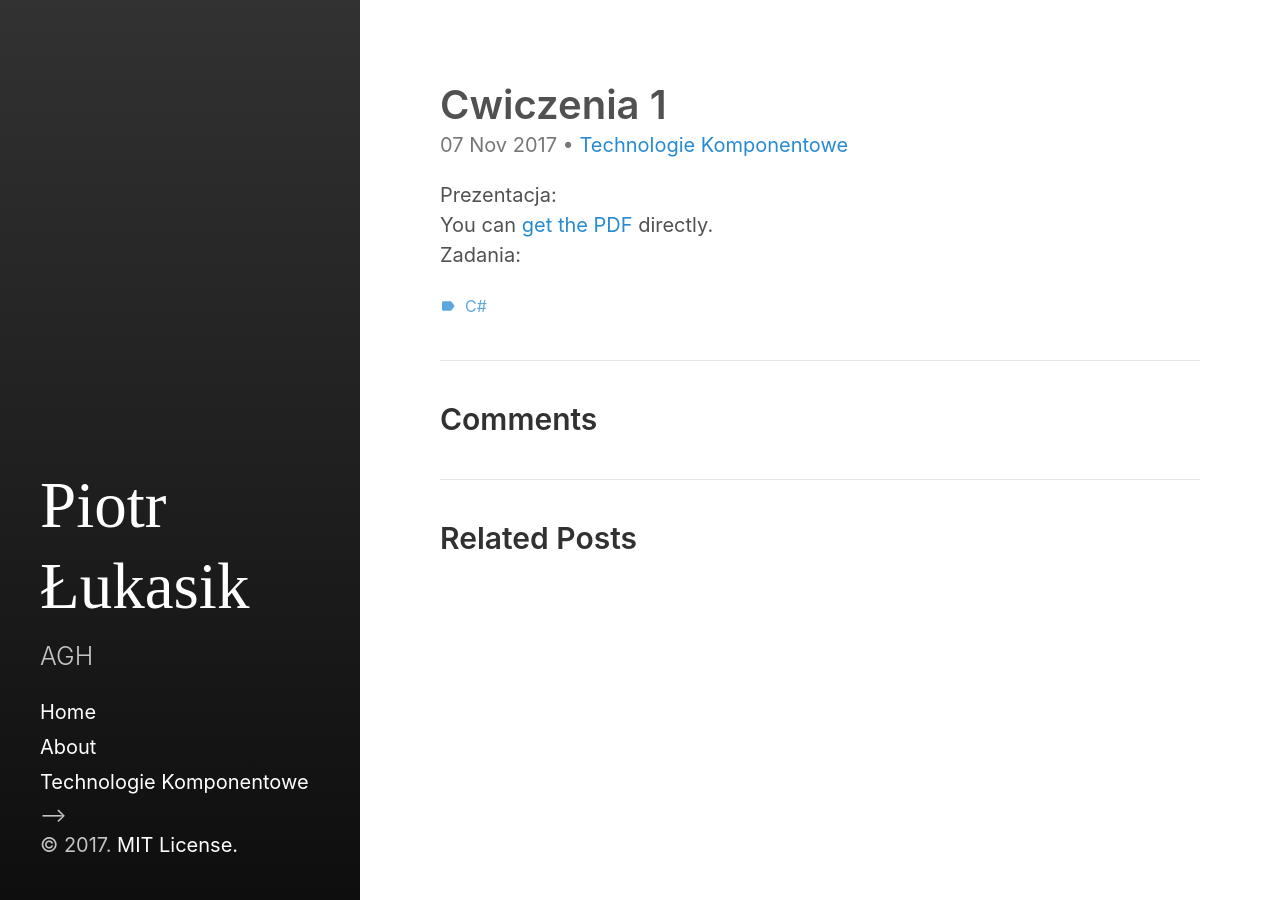
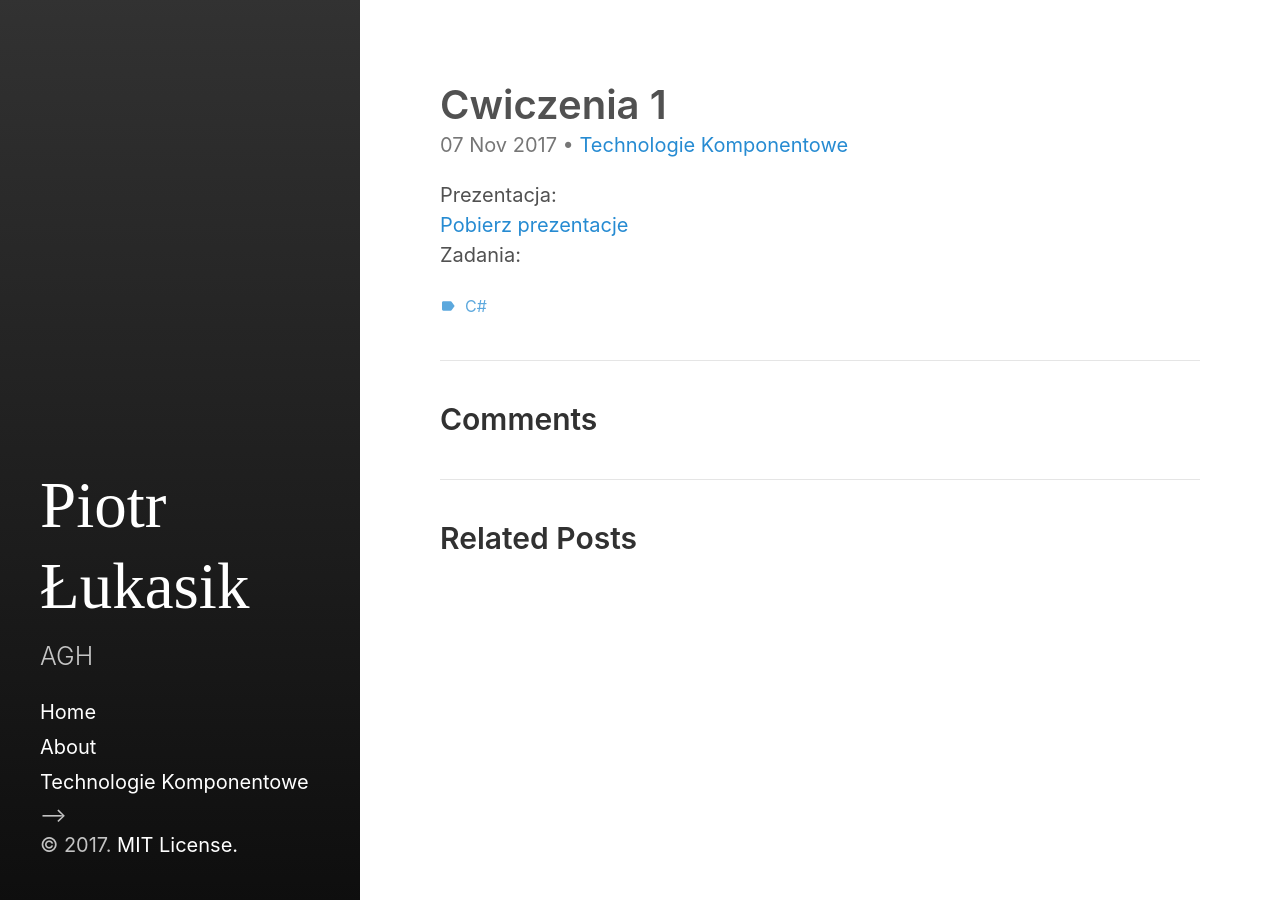
Before and after one commit to unluckycode/unluckycode.github.io, a Jekyll site: the page built from _posts/2017-11-07-Cwiczenia-1.md, in a window 1280 px wide. Built offline with Jekyll 4.4.1, drawn with Linux system fonts in a browser that asks for light colours.

Commit message:
change name

```diff
--- a/_posts/2017-11-07-Cwiczenia-1.md
+++ b/_posts/2017-11-07-Cwiczenia-1.md
@@ -9,5 +9,5 @@ last_modified_at: 2017-11-07T14:25:52-05:00
 ---
 
 Prezentacja:<br/>
-You can [get the PDF]({{ site.url }}/assets/TK1.pdf) directly. <br/>
+[Pobierz prezentacje]({{ site.url }}/assets/TK1.pdf)<br/>
 Zadania:<br/>
```
